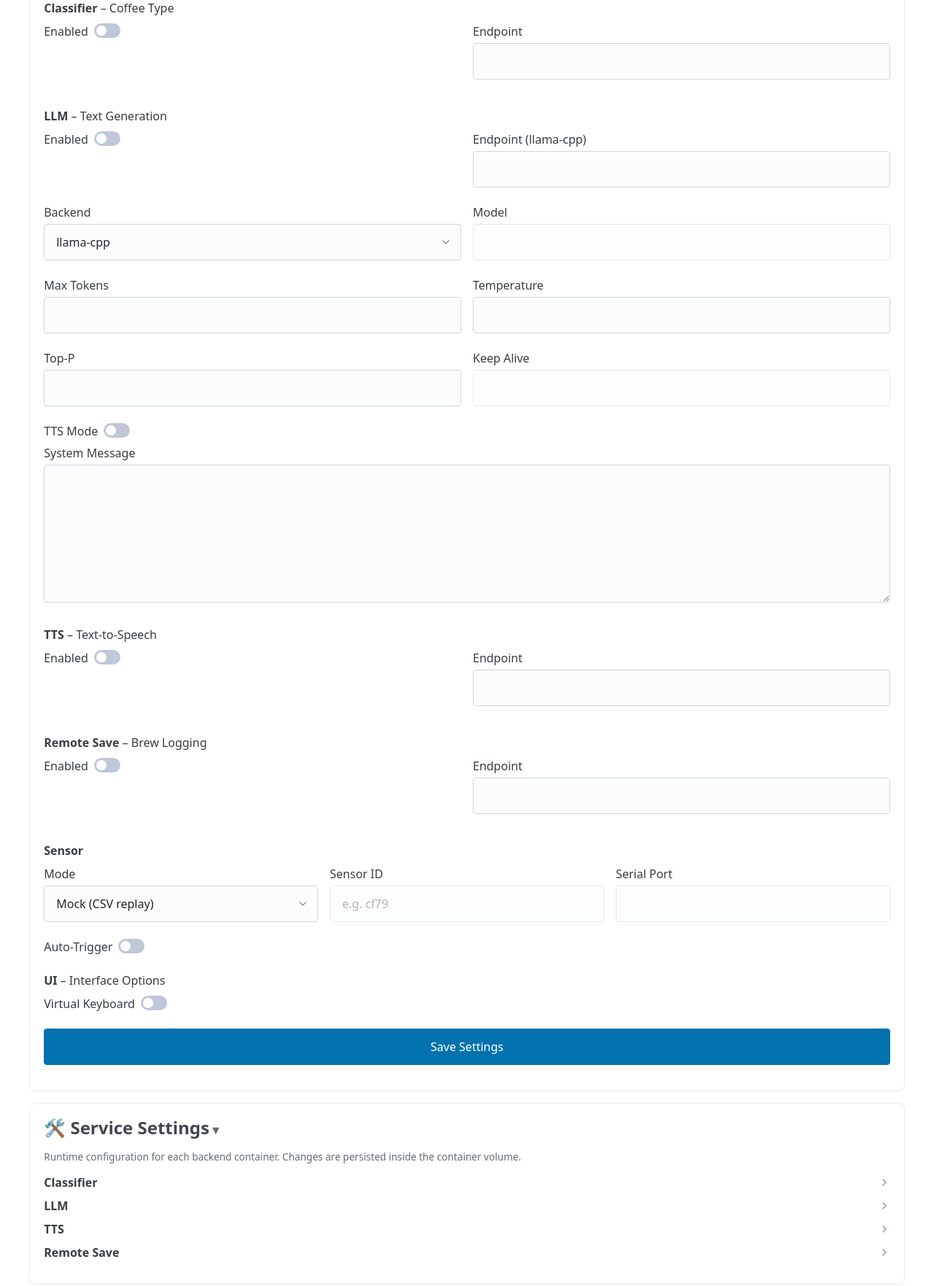
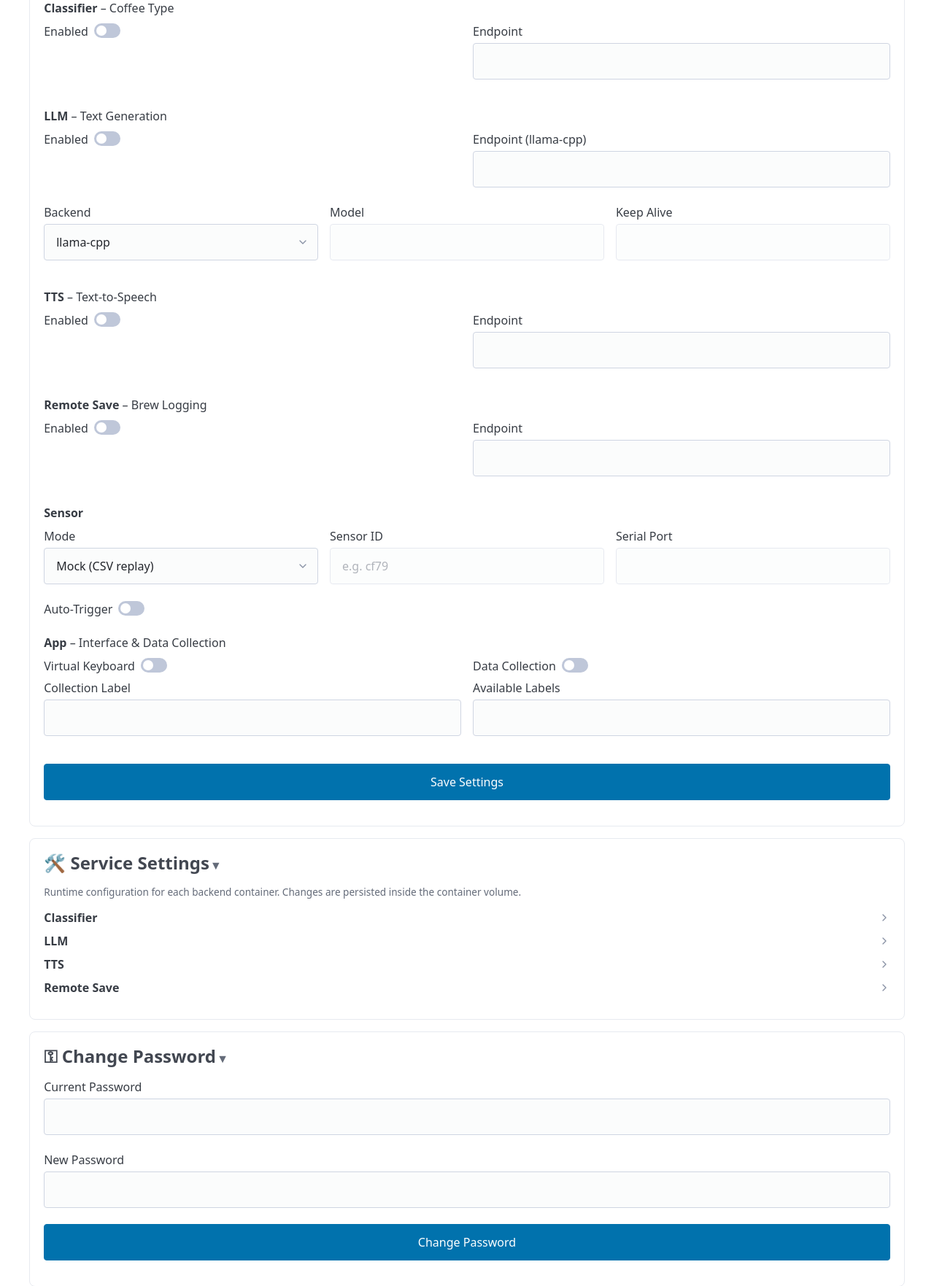
Before and after one commit to jenschristianschroder/rpiCoffee, a Python web app: template app/admin/templates/dashboard.html in a window 1280 px wide. Shown: the part 2387-4150 px from the top of the page at 73% size. Run offline with Jinja, Linux system fonts and the light colour scheme; the template is opened without the code that fills it, so the values that code supplies are empty; some libraries are stand-ins or nearby versions.

Commit message:
Move LLM generation params to service settings endpoint
- Add LLM_MAX_TOKENS, LLM_TEMPERATURE, LLM_TOP_P, LLM_TTS, and
  LLM_SYSTEM_MESSAGE to the LLM service _SETTINGS_REGISTRY with
  defaults matching the current app config values
- Add bool type support to service settings load/save/update
- Make GenerateRequest fields optional; /generate resolves from
  _runtime defaults when the request omits a value
- Simplify LLMClient.generate(): llama-cpp path sends only the
  prompt (service owns generation defaults); Ollama path keeps
  sending all params from app config
- Remove the 5 migrated keys from admin _EDITABLE_KEYS / _BOOL_KEYS
- Slim the LLM fieldset in Pipeline Configuration (keep only
  enable/backend/endpoint/model/keep-alive)
- Replace the UI fieldset with an App fieldset containing
  VIRTUAL_KEYBOARD_ENABLED and DATA_COLLECT_* settings
- Render long string settings as textareas in Service Settings cards

Closes #64

```diff
--- a/app/admin/router.py
+++ b/app/admin/router.py
@@ -28,8 +28,7 @@ _EDITABLE_KEYS = [
     "TTS_ENABLED", "TTS_ENDPOINT",
     "CLASSIFIER_ENABLED", "CLASSIFIER_ENDPOINT",
     "REMOTE_SAVE_ENABLED", "REMOTE_SAVE_ENDPOINT",
-    "LLM_MAX_TOKENS", "LLM_TEMPERATURE", "LLM_TOP_P", "LLM_TTS", "LLM_KEEP_ALIVE",
-    "LLM_SYSTEM_MESSAGE",
+    "LLM_KEEP_ALIVE",
     "SENSOR_MODE", "SENSOR_DEVICE_ID", "SENSOR_SERIAL_PORT",
     "SENSOR_SAMPLE_RATE_HZ", "SENSOR_DURATION_S",
     "SENSOR_VIBRATION_THRESHOLD", "SENSOR_RMS_WINDOW_S", "SENSOR_AUTO_TRIGGER",
@@ -42,7 +41,7 @@ _EDITABLE_KEYS = [
     "VIRTUAL_KEYBOARD_ENABLED",
 ]
 
-_BOOL_KEYS = {"LLM_ENABLED", "TTS_ENABLED", "CLASSIFIER_ENABLED", "SENSOR_AUTO_TRIGGER", "LLM_TTS",
+_BOOL_KEYS = {"LLM_ENABLED", "TTS_ENABLED", "CLASSIFIER_ENABLED", "SENSOR_AUTO_TRIGGER",
               "REMOTE_SAVE_ENABLED", "DATA_COLLECT_ENABLED", "VIRTUAL_KEYBOARD_ENABLED"}
 
 
--- a/app/admin/templates/dashboard.html
+++ b/app/admin/templates/dashboard.html
@@ -1311,45 +1311,12 @@ document.addEventListener('DOMContentLoaded', loadModelInfo);
                            {% if config['LLM_BACKEND'] != 'ollama' %}disabled{% endif %}>
                     {% if descriptions.get('LLM_MODEL') %}<small>{{ descriptions['LLM_MODEL'] }}</small>{% endif %}
                 </label>
-            </div>
-            <div class="grid">
-                <label for="LLM_MAX_TOKENS">Max Tokens
-                    <input type="number" id="LLM_MAX_TOKENS" name="LLM_MAX_TOKENS" value="{{ config['LLM_MAX_TOKENS'] }}" min="1" max="4096">
-                    {% if descriptions.get('LLM_MAX_TOKENS') %}<small>{{ descriptions['LLM_MAX_TOKENS'] }}</small>{% endif %}
-                </label>
-                <label for="LLM_TEMPERATURE">Temperature
-                    <input type="number" id="LLM_TEMPERATURE" name="LLM_TEMPERATURE" value="{{ config['LLM_TEMPERATURE'] }}" min="0" max="2" step="0.05">
-                    {% if descriptions.get('LLM_TEMPERATURE') %}<small>{{ descriptions['LLM_TEMPERATURE'] }}</small>{% endif %}
-                </label>
-            </div>
-            <div class="grid">
-                <label for="LLM_TOP_P">Top-P
-                    <input type="number" id="LLM_TOP_P" name="LLM_TOP_P" value="{{ config['LLM_TOP_P'] }}" min="0" max="1" step="0.05">
-                    {% if descriptions.get('LLM_TOP_P') %}<small>{{ descriptions['LLM_TOP_P'] }}</small>{% endif %}
-                </label>
                 <label for="LLM_KEEP_ALIVE">Keep Alive
                     <input type="number" id="LLM_KEEP_ALIVE" name="LLM_KEEP_ALIVE" value="{{ config['LLM_KEEP_ALIVE'] }}"
                            {% if config['LLM_BACKEND'] != 'ollama' %}disabled{% endif %}>
                     {% if descriptions.get('LLM_KEEP_ALIVE') %}<small>{{ descriptions['LLM_KEEP_ALIVE'] }}</small>{% endif %}
                 </label>
             </div>
-            <div class="grid">
-                <div>
-                <label style="display:flex;align-items:center;gap:0.5rem;">
-                    TTS Mode
-                    <input type="checkbox" name="LLM_TTS" role="switch"
-                           {% if config['LLM_TTS'] %}checked{% endif %}>
-                </label>
-                {% if descriptions.get('LLM_TTS') %}<small style="color:var(--pico-muted-color);">{{ descriptions['LLM_TTS'] }}</small>{% endif %}
-                </div>
-            </div>
-            <label>
-                System Message
-                <textarea name="LLM_SYSTEM_MESSAGE" rows="8"
-                          style="font-family:monospace;font-size:0.85rem;"
-                >{{ config['LLM_SYSTEM_MESSAGE'] }}</textarea>
-            </label>
-            {% if descriptions.get('LLM_SYSTEM_MESSAGE') %}<small style="color:var(--pico-muted-color);">{{ descriptions['LLM_SYSTEM_MESSAGE'] }}</small>{% endif %}
         </fieldset>
 
         <fieldset>
@@ -1424,7 +1391,7 @@ document.addEventListener('DOMContentLoaded', loadModelInfo);
         </fieldset>
 
         <fieldset>
-            <legend><strong>UI</strong> – Interface Options</legend>
+            <legend><strong>App</strong> – Interface &amp; Data Collection</legend>
             <div class="grid">
                 <div>
                 <label style="display:flex;align-items:center;gap:0.5rem;">
@@ -1434,6 +1401,24 @@ document.addEventListener('DOMContentLoaded', loadModelInfo);
                 </label>
                 {% if descriptions.get('VIRTUAL_KEYBOARD_ENABLED') %}<small style="color:var(--pico-muted-color);">{{ descriptions['VIRTUAL_KEYBOARD_ENABLED'] }}</small>{% endif %}
                 </div>
+                <div>
+                <label style="display:flex;align-items:center;gap:0.5rem;">
+                    Data Collection
+                    <input type="checkbox" name="DATA_COLLECT_ENABLED" role="switch"
+                           {% if config['DATA_COLLECT_ENABLED'] %}checked{% endif %}>
+                </label>
+                {% if descriptions.get('DATA_COLLECT_ENABLED') %}<small style="color:var(--pico-muted-color);">{{ descriptions['DATA_COLLECT_ENABLED'] }}</small>{% endif %}
+                </div>
+            </div>
+            <div class="grid">
+                <label for="DATA_COLLECT_LABEL">Collection Label
+                    <input type="text" id="DATA_COLLECT_LABEL" name="DATA_COLLECT_LABEL" value="{{ config['DATA_COLLECT_LABEL'] }}">
+                    {% if descriptions.get('DATA_COLLECT_LABEL') %}<small>{{ descriptions['DATA_COLLECT_LABEL'] }}</small>{% endif %}
+                </label>
+                <label for="DATA_COLLECT_LABELS">Available Labels
+                    <input type="text" id="DATA_COLLECT_LABELS" name="DATA_COLLECT_LABELS" value="{{ config['DATA_COLLECT_LABELS'] }}">
+                    {% if descriptions.get('DATA_COLLECT_LABELS') %}<small>{{ descriptions['DATA_COLLECT_LABELS'] }}</small>{% endif %}
+                </label>
             </div>
         </fieldset>
 
@@ -1577,9 +1562,17 @@ document.addEventListener('DOMContentLoaded', loadModelInfo);
                     + '<input type="number" step="1" name="' + s.key + '" value="' + (s.value != null ? s.value : '') + '">'
                     + '</label>';
             } else {
-                inputHtml = '<label>' + s.name
-                    + '<input type="text" name="' + s.key + '" value="' + (s.value != null ? s.value : '') + '">'
-                    + '</label>';
+                var val = s.value != null ? s.value : '';
+                var escaped = String(val).replace(/&/g,'&amp;').replace(/</g,'&lt;').replace(/>/g,'&gt;').replace(/"/g,'&quot;');
+                if (String(val).length > 80) {
+                    inputHtml = '<label>' + s.name
+                        + '<textarea name="' + s.key + '" rows="6" style="font-family:monospace;font-size:0.85rem;">' + escaped.replace(/&quot;/g, '"') + '</textarea>'
+                        + '</label>';
+                } else {
+                    inputHtml = '<label>' + s.name
+                        + '<input type="text" name="' + s.key + '" value="' + escaped + '">'
+                        + '</label>';
+                }
             }
             html += '<div style="margin-bottom:0.5rem;">'
                 + inputHtml
```
Also changed, not shown: app/services/llm_client.py (+8 -28 lines), services/llm/server.py (+31 -9 lines).
